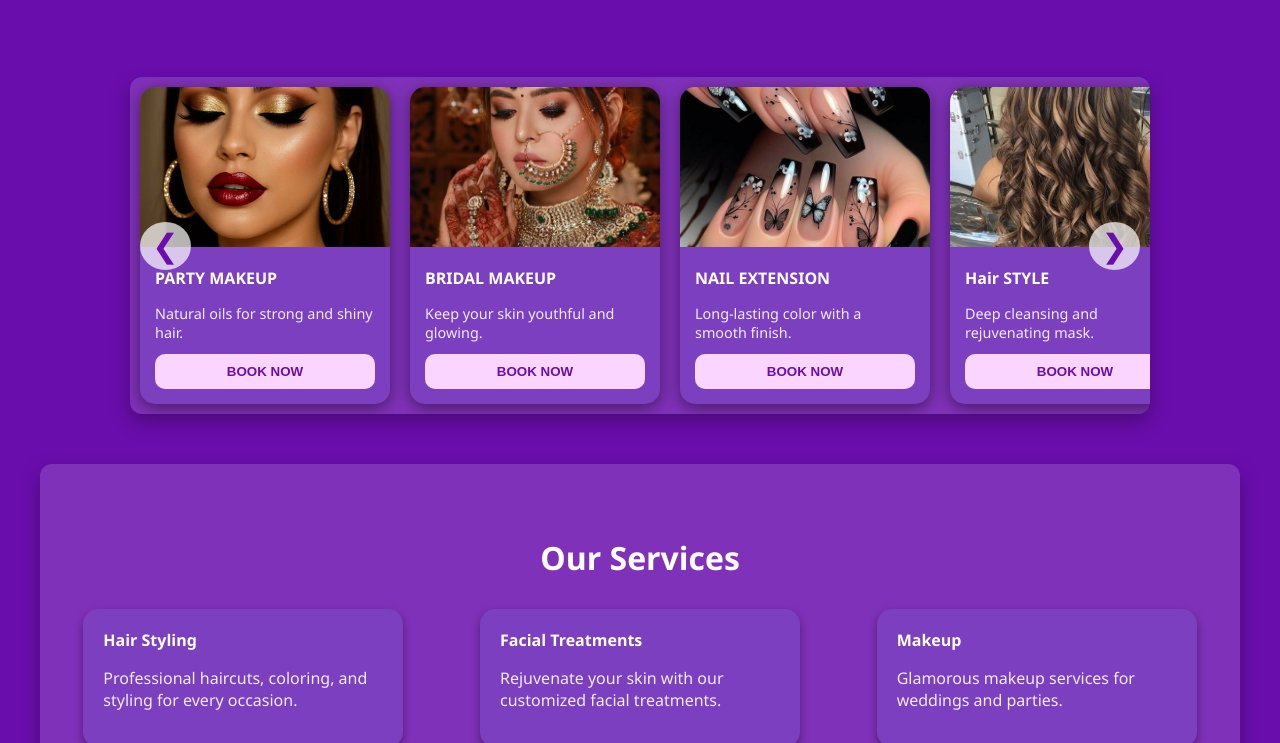
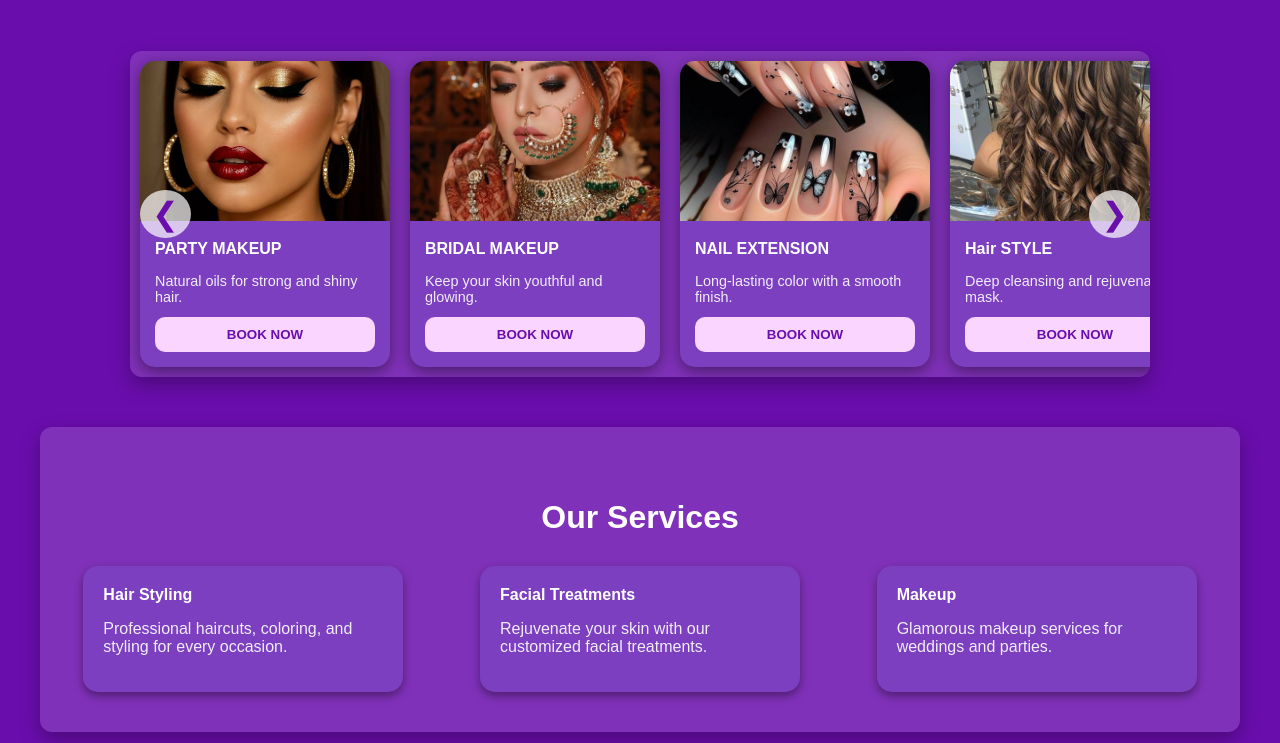
Before and after one commit to Aniket12344/KAJALMAKEUP, a plain HTML site: page index.html in a window 1280 px wide. Shown: the part 329-1072 px from the top of the page. Drawn offline with Linux system fonts and the light colour scheme.

Commit message:
Update index.html

```diff
--- a/index.html
+++ b/index.html
@@ -10,7 +10,7 @@
       font-family: Arial, sans-serif;
       margin: 0;
       padding: 0;
-      font-family: 'Segoe UI', Tahoma, Geneva, Verdana, sans-serif;
+
       background-color: #6a0dad; /* Purple background */
       color: #fff;
     }
@@ -214,13 +214,7 @@
       }
     }
 
-    body {
-    font-family: 'Segoe UI', Tahoma, Geneva, Verdana, sans-serif;
-    background-color: #6a0dad; /* Purple bg */
-    margin: 0;
-    padding: 0px;
-    color: white;
-  }
+
   h2 {
     text-align: center;
     margin-bottom: 30px;
```
